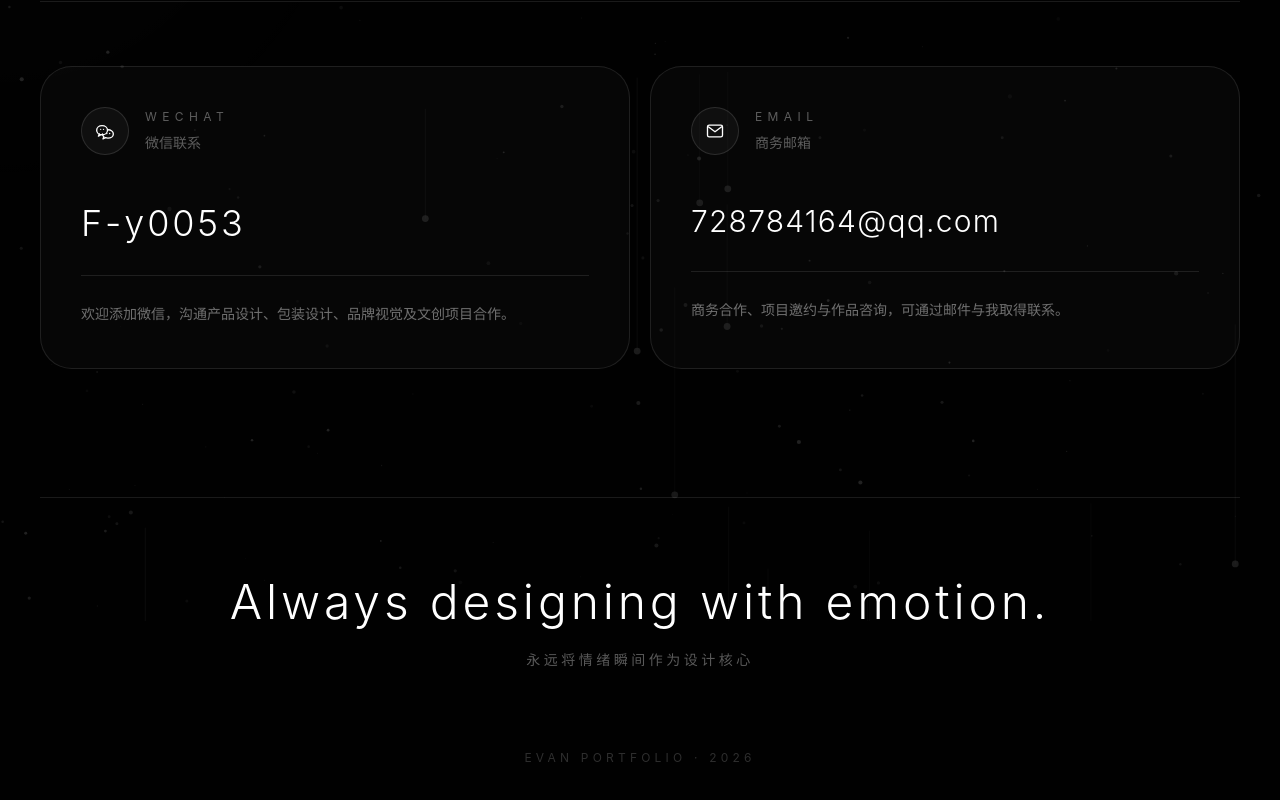
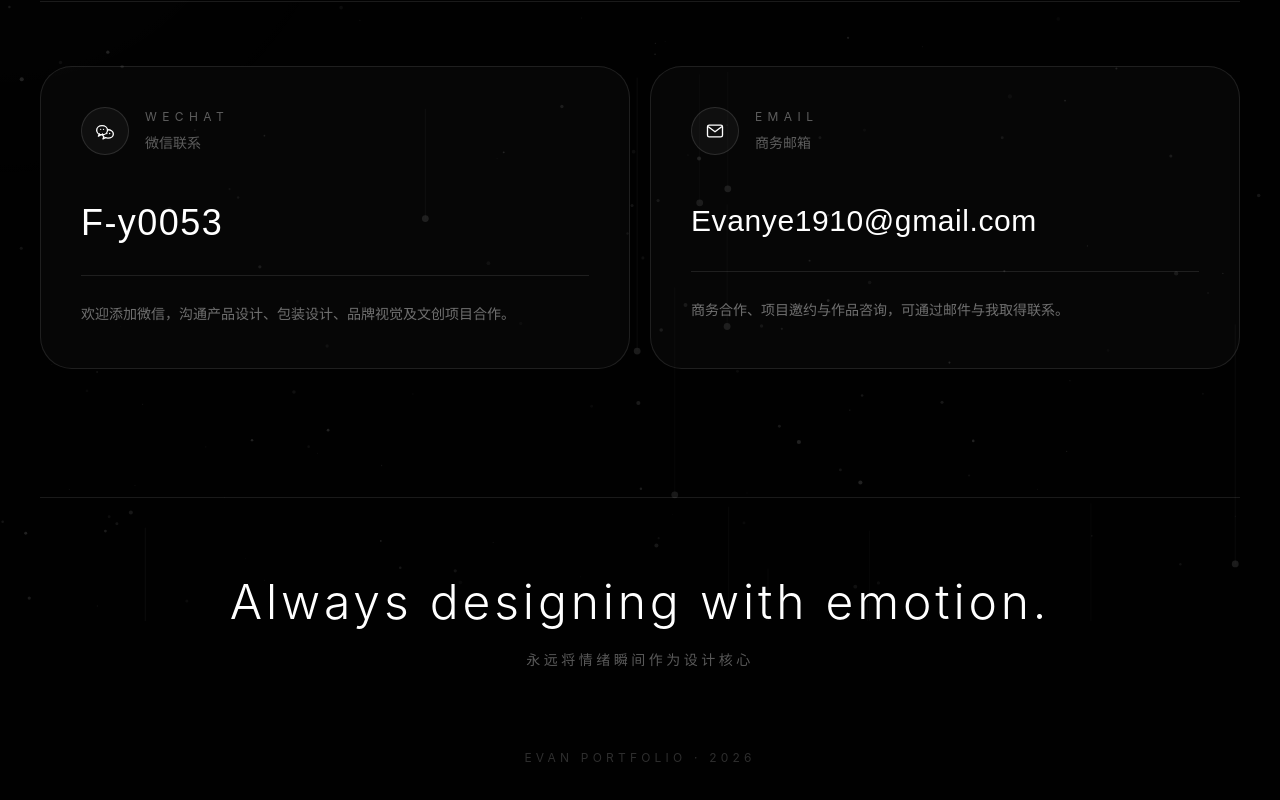
Before and after one commit to yf728784164/evan-portfolio-new, a React (Vite) app: page / in a window 1280 px wide. Shown: the part 3495-4295 px from the top of the page. Built offline with nearby package versions, Linux system fonts and the light colour scheme.

Commit message:
update contact font

```diff
--- a/src/App.jsx
+++ b/src/App.jsx
@@ -789,9 +789,12 @@ function Contact() {
               </div>
             </div>
 
-            <p className="mt-12 text-3xl font-light tracking-[0.08em] text-white md:text-4xl">
-              F-y0053
-            </p>
+            <p
+  className="mt-12 text-3xl font-medium tracking-[0.04em] text-white md:text-4xl"
+  style={{ fontFamily: '"Alibaba PuHuiTi","Alibaba PuHuiTi 3.0","PingFang SC","Microsoft YaHei",sans-serif' }}
+>
+  F-y0053
+</p>
 
             <div className="mt-8 h-px bg-white/10" />
 
@@ -832,9 +835,12 @@ function Contact() {
               </div>
             </div>
 
-            <p className="mt-12 break-all text-2xl font-light tracking-[0.04em] text-white md:text-3xl">
-              728784164@qq.com
-            </p>
+            <p
+  className="mt-12 break-all text-2xl font-medium tracking-[0.02em] text-white md:text-3xl"
+  style={{ fontFamily: '"Alibaba PuHuiTi","Alibaba PuHuiTi 3.0","PingFang SC","Microsoft YaHei",sans-serif' }}
+>
+  Evanye1910@gmail.com
+</p>
 
             <div className="mt-8 h-px bg-white/10" />
 
```
